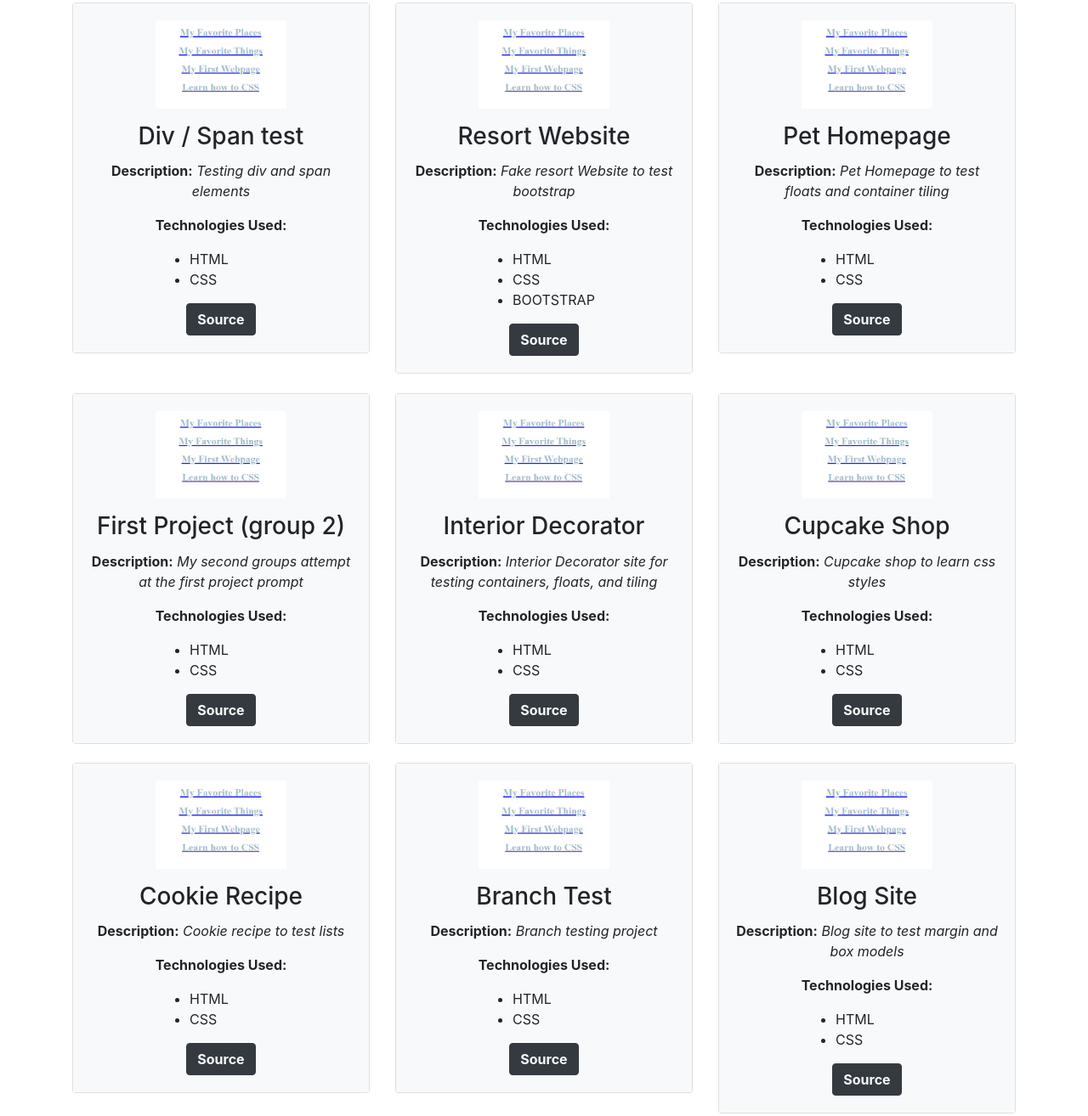
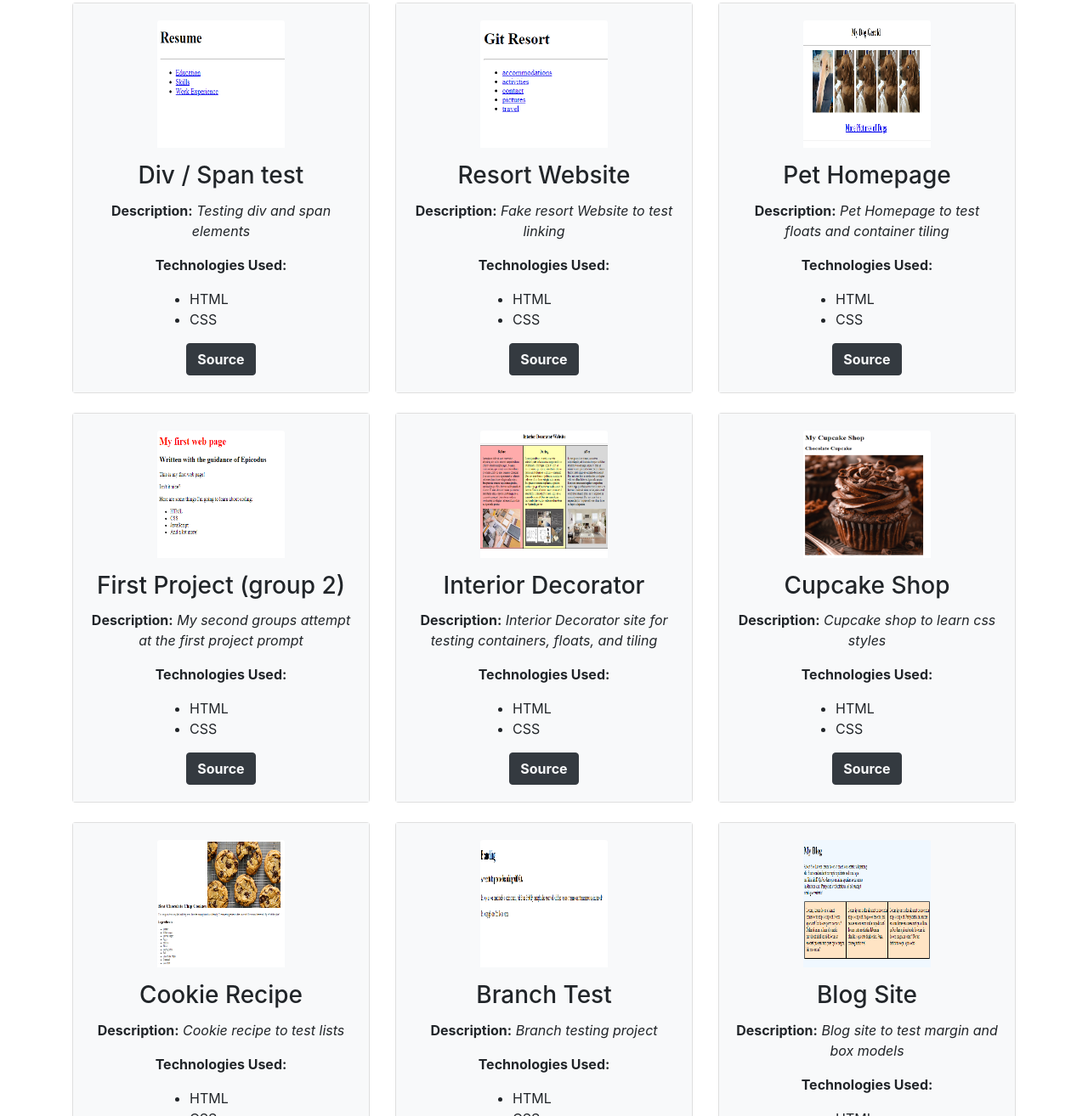
Before and after one commit to robbryandev/Portfolio, a plain HTML site: page index.html in a window 1280 px wide. Shown: the part 294-1608 px from the top of the page at 85% size. Drawn offline with Linux system fonts and the light colour scheme.

Commit message:
Add rest of project images

```diff
--- a/css/styles.css
+++ b/css/styles.css
@@ -17,6 +17,12 @@
   margin-bottom: 2%;
 }
 
+.fill {
+  width: 150px;
+  height: 150px;
+  object-fit: fill;
+}
+
 .port-text {
   font-weight: bold;
 }
--- a/index.html
+++ b/index.html
@@ -37,7 +37,7 @@
         <div class="port-item col-4">
           <div class="card">
             <div class="card-body bg-light">
-              <a href="https://robbryandev.github.io/resume-div-span"><img src="/images/my-first-webpage-1.PNG" alt="screenshot of page" class="card-img-top w-50 h-50"></a>
+              <a href="https://robbryandev.github.io/resume-div-span"><img src="/images/div-span-test.PNG" alt="screenshot of page" class="card-img-top fill"></a>
               <h3 class="card-title pt-3">Div / Span test</h3>
               <p class="card-text"><span class="port-text">Description:</span><em> Testing div and span elements</em></p>
               <p class="card-text"><span class="port-text">Technologies Used: </span></p>
@@ -52,14 +52,13 @@
         <div class="port-item col-4">
           <div class="card">
             <div class="card-body bg-light">
-              <a href="https://robbryandev.github.io/resort-website"><img src="/images/my-first-webpage-1.PNG" alt="screenshot of page" class="card-img-top w-50 h-50"></a>
+              <a href="https://robbryandev.github.io/resort-website"><img src="/images/git-resort.PNG" alt="screenshot of page" class="card-img-top fill"></a>
               <h3 class="card-title pt-3">Resort Website</h3>
-              <p class="card-text"><span class="port-text">Description:</span><em> Fake resort Website to test bootstrap</em></p>
+              <p class="card-text"><span class="port-text">Description:</span><em> Fake resort Website to test linking</em></p>
               <p class="card-text"><span class="port-text">Technologies Used: </span></p>
               <ul class="card-text text-left w-50 m-auto">
                 <li>HTML</li>
                 <li>CSS</li>
-                <li>BOOTSTRAP</li>
               </ul>
               <a href="https://robbryandev.github.io/resort-website" class="btn btn-dark text-light mt-3"><strong>Source</strong></a>
             </div>
@@ -68,7 +67,7 @@
         <div class="port-item col-4">
           <div class="card">
             <div class="card-body bg-light">
-              <a href="https://robbryandev.github.io/pet-homepage"><img src="/images/my-first-webpage-1.PNG" alt="screenshot of page" class="card-img-top w-50 h-50"></a>
+              <a href="https://robbryandev.github.io/pet-homepage"><img src="/images/pet-homepage.PNG" alt="screenshot of page" class="card-img-top fill"></a>
               <h3 class="card-title pt-3">Pet Homepage</h3>
               <p class="card-text"><span class="port-text">Description:</span><em> Pet Homepage to test floats and container tiling</em></p>
               <p class="card-text"><span class="port-text">Technologies Used: </span></p>
@@ -83,7 +82,7 @@
         <div class="port-item col-4">
           <div class="card">
             <div class="card-body bg-light">
-              <a href="https://robbryandev.github.io/my-first-webpage-final"><img src="/images/my-first-webpage-1.PNG" alt="screenshot of page" class="card-img-top w-50 h-50"></a>
+              <a href="https://robbryandev.github.io/my-first-webpage-final"><img src="/images/my-first-webpage-2.PNG" alt="screenshot of page" class="card-img-top fill"></a>
               <h3 class="card-title pt-3">First Project (group 2)</h3>
               <p class="card-text"><span class="port-text">Description:</span><em> My second groups attempt at the first project prompt</em></p>
               <p class="card-text"><span class="port-text">Technologies Used: </span></p>
@@ -98,7 +97,7 @@
         <div class="port-item col-4">
           <div class="card">
             <div class="card-body bg-light">
-              <a href="https://robbryandev.github.io/Interior-Decorator-div-test"><img src="/images/my-first-webpage-1.PNG" alt="screenshot of page" class="card-img-top w-50 h-50"></a>
+              <a href="https://robbryandev.github.io/Interior-Decorator-div-test"><img src="/images/interior-dec.PNG" alt="screenshot of page" class="card-img-top fill"></a>
               <h3 class="card-title pt-3">Interior Decorator</h3>
               <p class="card-text"><span class="port-text">Description:</span><em> Interior Decorator site for testing containers, floats, and tiling</em></p>
               <p class="card-text"><span class="port-text">Technologies Used: </span></p>
@@ -113,7 +112,7 @@
         <div class="port-item col-4">
           <div class="card">
             <div class="card-body bg-light">
-              <a href="https://robbryandev.github.io/cupcake-shop"><img src="/images/my-first-webpage-1.PNG" alt="screenshot of page" class="card-img-top w-50 h-50"></a>
+              <a href="https://robbryandev.github.io/cupcake-shop"><img src="/images/cupcake.PNG" alt="screenshot of page" class="card-img-top fill"></a>
               <h3 class="card-title pt-3">Cupcake Shop</h3>
               <p class="card-text"><span class="port-text">Description:</span><em> Cupcake shop to learn css styles</em></p>
               <p class="card-text"><span class="port-text">Technologies Used: </span></p>
@@ -128,7 +127,7 @@
         <div class="port-item col-4">
           <div class="card">
             <div class="card-body bg-light">
-              <a href="https://robbryandev.github.io/cookie-recipe"><img src="/images/my-first-webpage-1.PNG" alt="screenshot of page" class="card-img-top w-50 h-50"></a>
+              <a href="https://robbryandev.github.io/cookie-recipe"><img src="/images/cookie.PNG" alt="screenshot of page" class="card-img-top fill"></a>
               <h3 class="card-title pt-3">Cookie Recipe</h3>
               <p class="card-text"><span class="port-text">Description:</span><em> Cookie recipe to test lists</em></p>
               <p class="card-text"><span class="port-text">Technologies Used: </span></p>
@@ -143,7 +142,7 @@
         <div class="port-item col-4">
           <div class="card">
             <div class="card-body bg-light">
-              <a href="https://robbryandev.github.io/branch-test"><img src="/images/my-first-webpage-1.PNG" alt="screenshot of page" class="card-img-top w-50 h-50"></a>
+              <a href="https://robbryandev.github.io/branch-test"><img src="/images/branch.PNG" alt="screenshot of page" class="card-img-top fill"></a>
               <h3 class="card-title pt-3">Branch Test</h3>
               <p class="card-text"><span class="port-text">Description:</span><em> Branch testing project</em></p>
               <p class="card-text"><span class="port-text">Technologies Used: </span></p>
@@ -158,7 +157,7 @@
         <div class="port-item col-4">
           <div class="card">
             <div class="card-body bg-light">
-              <a href="https://robbryandev.github.io/blog-website"><img src="/images/my-first-webpage-1.PNG" alt="screenshot of page" class="card-img-top w-50 h-50"></a>
+              <a href="https://robbryandev.github.io/blog-website"><img src="/images/blog.PNG" alt="screenshot of page" class="card-img-top fill"></a>
               <h3 class="card-title pt-3">Blog Site</h3>
               <p class="card-text"><span class="port-text">Description:</span><em> Blog site to test margin and box models</em></p>
               <p class="card-text"><span class="port-text">Technologies Used: </span></p>
@@ -173,7 +172,7 @@
         <div class="port-item col-4">
           <div class="card">
             <div class="card-body bg-light">
-              <a href="https://robbryandev.github.io/animal-shelter"><img src="/images/my-first-webpage-1.PNG" alt="screenshot of page" class="card-img-top w-50 h-50"></a>
+              <a href="https://robbryandev.github.io/animal-shelter"><img src="/images/shelter.PNG" alt="screenshot of page" class="card-img-top fill"></a>
               <h3 class="card-title pt-3">Animal Shelter</h3>
               <p class="card-text"><span class="port-text">Description:</span><em> Animal Shelter to test box models</em></p>
               <p class="card-text"><span class="port-text">Technologies Used: </span></p>
@@ -188,7 +187,7 @@
         <div class="port-item col-4">
           <div class="card">
             <div class="card-body bg-light">
-              <a href="https://robbryandev.github.io/my-first-webpage/"><img src="/images/my-first-webpage-1.PNG" alt="screenshot of page" class="card-img-top w-50 h-50"></a>
+              <a href="https://robbryandev.github.io/my-first-webpage/"><img src="/images/my-first-webpage-1.PNG" alt="screenshot of page" class="card-img-top fill"></a>
               <h3 class="card-title pt-3">First Project (group 1)</h3>
               <p class="card-text"><span class="port-text">Description:</span><em> My first groups attempt at the first project prompt</em></p>
               <p class="card-text"><span class="port-text">Technologies Used: </span></p>
```
Also changed, not shown: images/blog.PNG (added), images/branch.PNG (added), images/cookie.PNG (added), images/cupcake.PNG (added), images/div-span-test.PNG (added), images/git-resort.PNG (added), images/interior-dec.PNG (added), images/my-first-webpage-2.PNG (added), images/pet-homepage.PNG (added), images/shelter.PNG (added).
